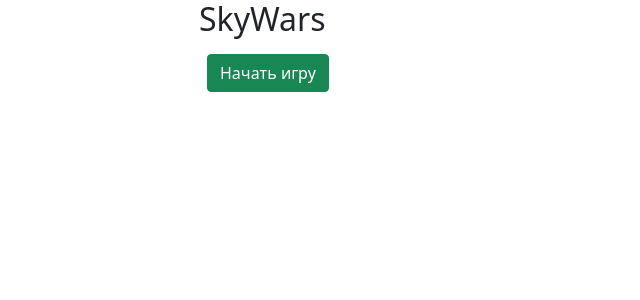
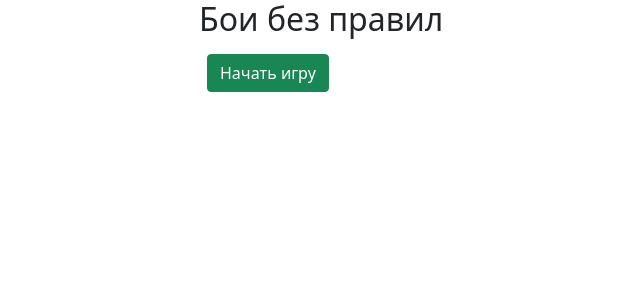
Before and after one commit to Rustam-Gazizulin/coursework_5, a Flask app: page / in a window 1280 px wide. Shown: the top 300 px of the page, without its empty margins (293-933 px from the left). Run offline with Flask 2, Linux system fonts and the light colour scheme.

Commit message:
fix index

```diff
--- a/templates/index.html
+++ b/templates/index.html
@@ -9,7 +9,7 @@
     <main style ="width: 320px; margin: 0 auto;">
       <div class="container mx-auto">
         <div class="row">
-          <h2>SkyWars</h2>
+          <h2>Бои без правил</h2>
           <div class="col">
             <p><button type="button" onclick="window.location.href='/choose-hero/'" class="btn btn-success m-2">Начать игру</button></p>
           </div>
```
